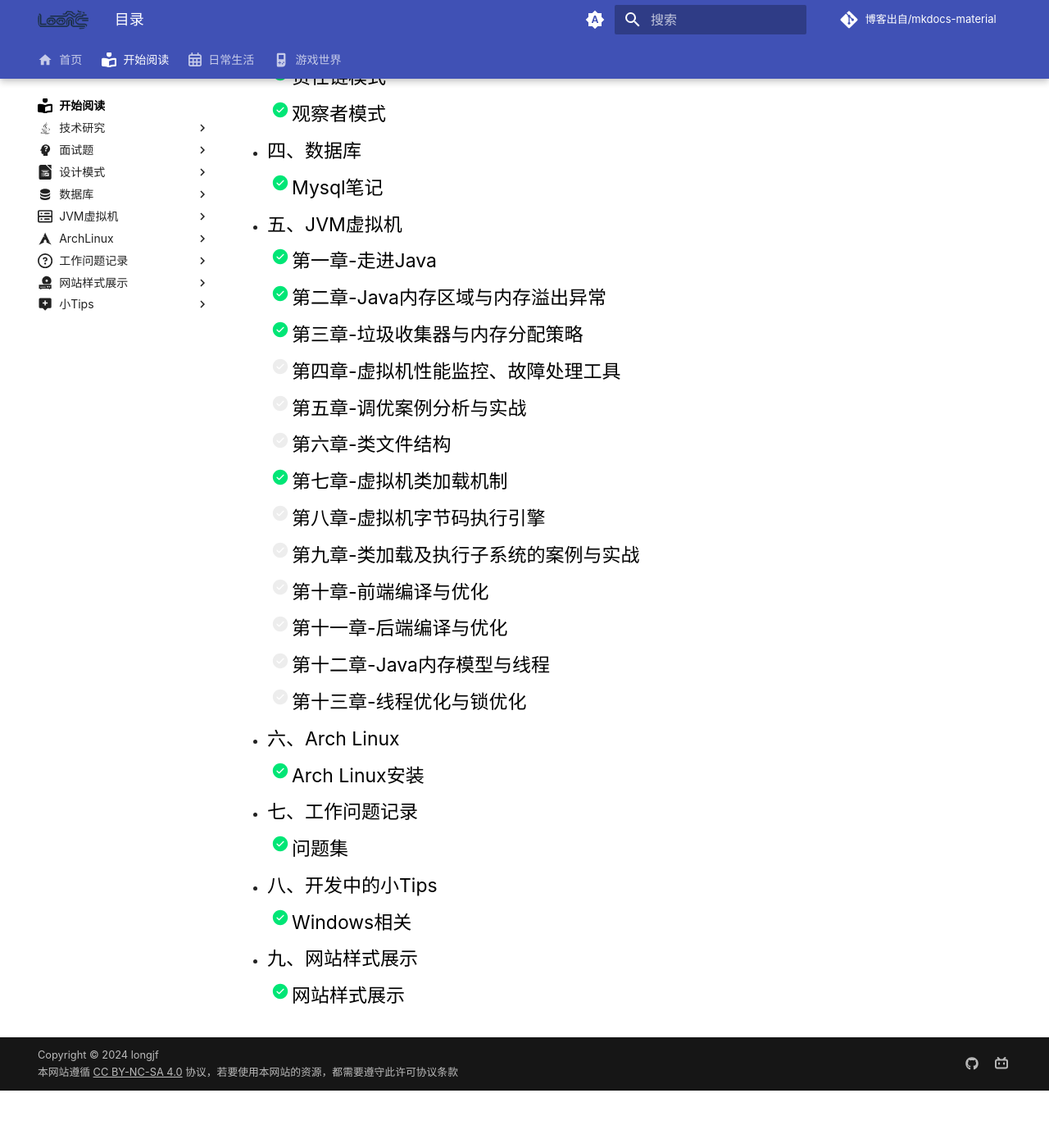
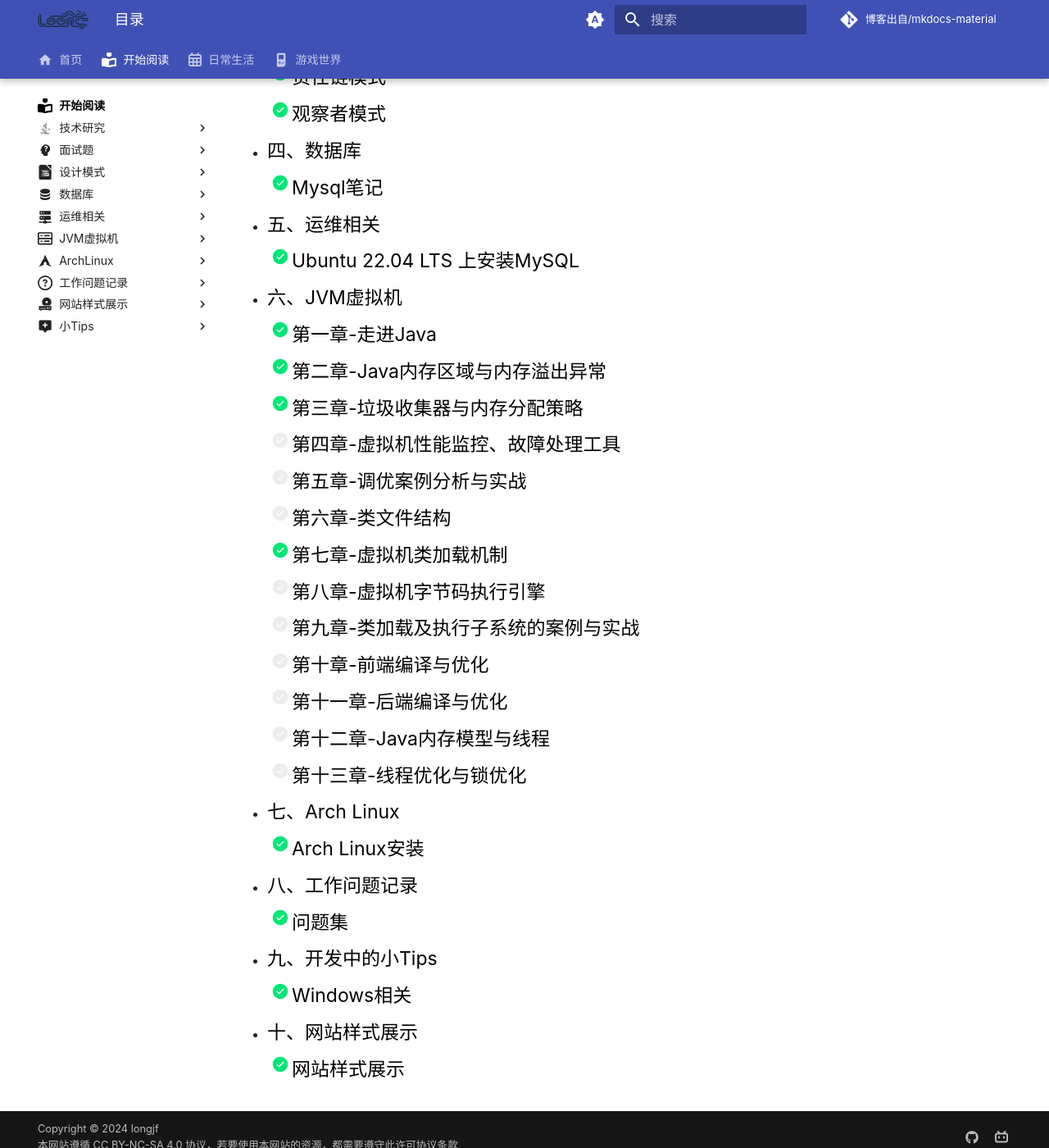
Before and after one commit to 971230/971230.github.io, an MkDocs documentation site: the page built from docs/开始阅读/index.md, in a window 1280 px wide and 1400 px high, scrolled down 964 px. Shown: the whole window at 82% size. Built offline with MkDocs 1.6.1 and Material for MkDocs 9.7.7, drawn with Linux system fonts in a browser that asks for light colours; some web fonts are replaced; comment, search, counter and statistics services are not loaded; before the commit the page ends 2294 px from its top, so only the background shows below that.

Commit message:
添加《Ubuntu 22.04 LTS 上安装MySQL》

```diff
--- a/docs/开始阅读/index.md
+++ b/docs/开始阅读/index.md
@@ -37,7 +37,9 @@ hide:
     - [x] <a class="navigation" href="设计模式/观察者模式/">观察者模式</a>
 - <a class="navigation" href="数据库/">四、数据库</a>
     - [x] <a class="navigation" href="数据库/Mysql笔记/">Mysql笔记</a>
-- <a class="navigation" href="JVM虚拟机/">五、JVM虚拟机</a>
+- <a class="navigation" href="运维相关/">五、运维相关</a>
+    - [x] <a class="navigation" href="运维相关/Ubuntu 22.04 LTS 上安装MySQL/">Ubuntu 22.04 LTS 上安装MySQL</a>
+- <a class="navigation" href="JVM虚拟机/">六、JVM虚拟机</a>
     - [x] <a class="navigation" href="JVM虚拟机/第一章-走进Java/">第一章-走进Java</a>
     - [x] <a class="navigation" href="JVM虚拟机/第二章-Java内存区域与内存溢出异常/">第二章-Java内存区域与内存溢出异常</a>
     - [x] <a class="navigation" href="JVM虚拟机/第三章-垃圾收集器与内存分配策略/">第三章-垃圾收集器与内存分配策略</a>
@@ -51,11 +53,11 @@ hide:
     - [ ] <a class="navigation" href="JVM虚拟机/第十一章-后端编译与优化/">第十一章-后端编译与优化</a>
     - [ ] <a class="navigation" href="JVM虚拟机/第十二章-Java内存模型与线程/">第十二章-Java内存模型与线程</a>
     - [ ] <a class="navigation" href="JVM虚拟机/第十三章-线程优化与锁优化/">第十三章-线程优化与锁优化</a>
-- <a class="navigation" href="ArchLinux/">六、Arch Linux</a>
+- <a class="navigation" href="ArchLinux/">七、Arch Linux</a>
     - [x] <a class="navigation" href="ArchLinux/Arch Linux安装/">Arch Linux安装</a>
-- <a class="navigation" href="工作问题记录/">七、工作问题记录</a>
+- <a class="navigation" href="工作问题记录/">八、工作问题记录</a>
     - [x] <a class="navigation" href="工作问题记录/问题集/">问题集</a>
-- <a class="navigation" href="小Tips/">八、开发中的小Tips</a>
+- <a class="navigation" href="小Tips/">九、开发中的小Tips</a>
     - [x] <a class="navigation" href="小Tips/Windows/">Windows相关</a>
-- <a class="navigation" href="网站所有样式/">九、网站样式展示</a>
+- <a class="navigation" href="网站所有样式/">十、网站样式展示</a>
     - [x] <a class="navigation" href="网站所有样式/demo/">网站样式展示</a>
--- a/mkdocs.yml
+++ b/mkdocs.yml
@@ -175,6 +175,9 @@ nav:
     - 数据库:
       - 开始阅读/数据库/index.md
       - Mysql笔记: 开始阅读/数据库/Mysql笔记.md
+    - 运维相关:
+      - 开始阅读/运维相关/index.md
+      - Ubuntu22.04上安装MySQL: 开始阅读/运维相关/Ubuntu 22.04 LTS 上安装MySQL.md
     - JVM虚拟机:
       - 开始阅读/JVM虚拟机/index.md
       - 第一章-走进Java: 开始阅读/JVM虚拟机/第一章-走进Java.md
```
Also changed, not shown: docs/开始阅读/运维相关/Ubuntu 22.04 LTS 上安装MySQL.md (added, +6 -0 lines), docs/开始阅读/运维相关/index.md (added, +12 -0 lines).
